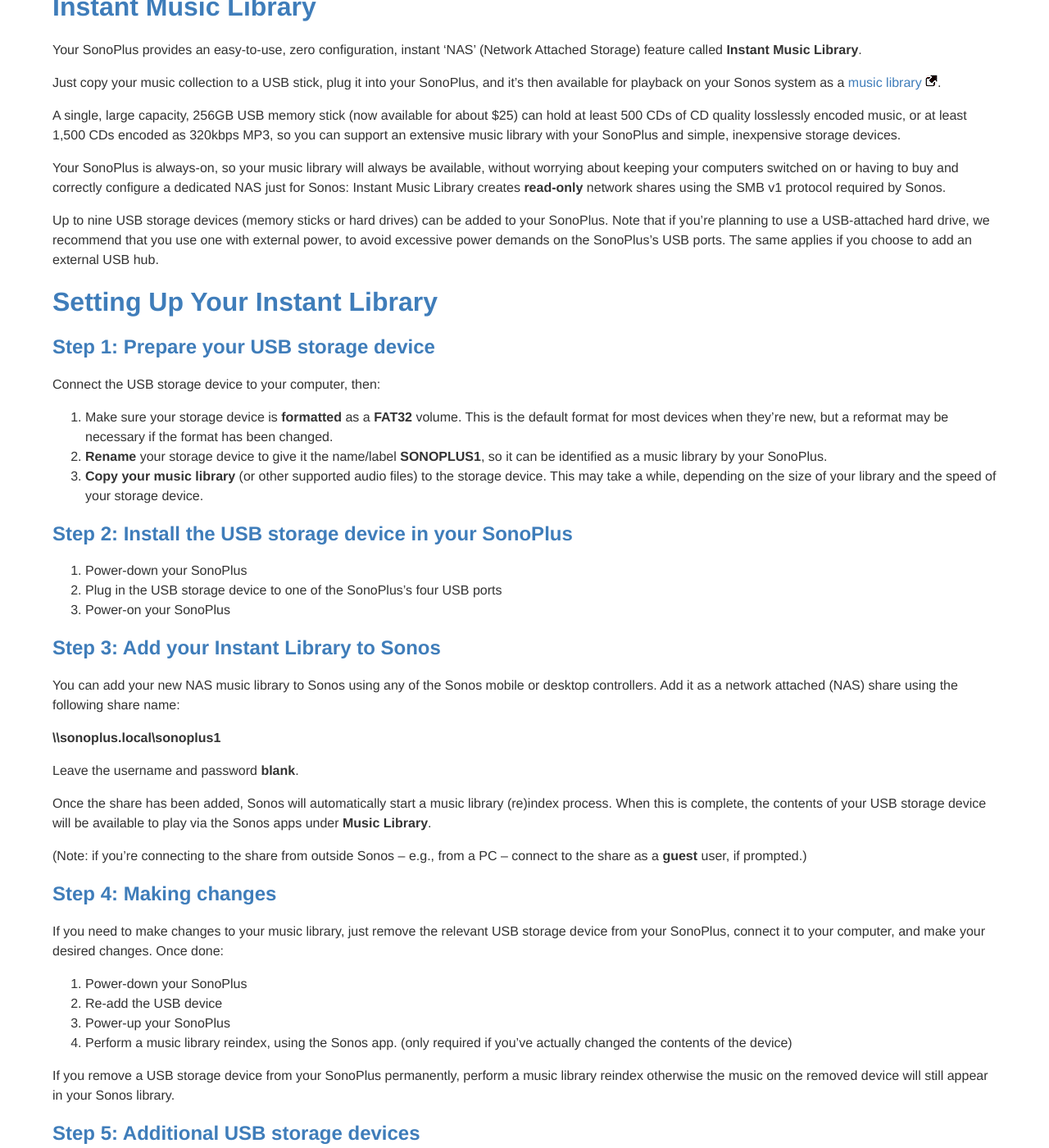
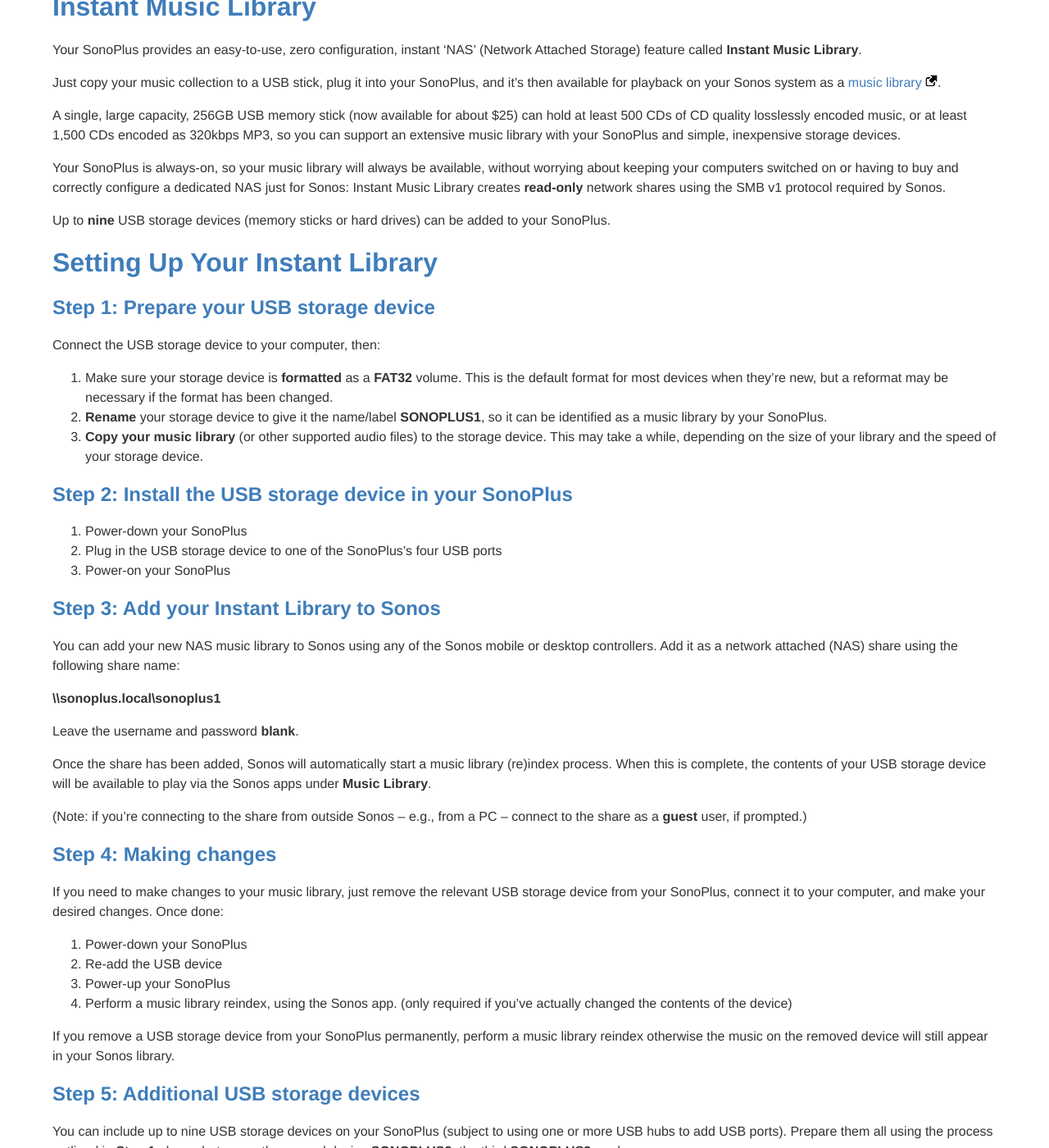
Before and after one commit to avantrec/avantrec.github.io, a Jekyll site: the page built from sonoplus/instantlibrary.md, in a window 1280 px wide and 1400 px high, scrolled down 219 px. Shown: the whole window at 82% size. Built offline with Jekyll 4.4.1, drawn with Linux system fonts in a browser that asks for light colours; some of the changed text lies outside the part shown.

Commit message:
Try again ...

```diff
--- a/sonoplus/instantlibrary.md
+++ b/sonoplus/instantlibrary.md
@@ -7,13 +7,13 @@
 
 Your SonoPlus provides an easy-to-use, zero configuration, instant 'NAS' (Network Attached Storage) feature called **Instant Music Library**.
 
-Just copy your music collection to a USB stick, plug it into your SonoPlus, and it's then available for playback on your Sonos system as a [music library](https://support.sonos.com/s/article/257) ![SonoPlus](/images/external_link.png).
+Just copy your music collection to a USB stick, plug it into your SonoPlus, and it's then available for playback on your Sonos system as a [music library](https://support.sonos.com/s/article/257) ![External](/images/external_link.png).
 
 A single, large capacity, 256GB USB memory stick (now available for about $25) can hold at least 500 CDs of CD quality losslessly encoded music, or at least 1,500 CDs encoded as 320kbps MP3, so you can support an extensive music library with your SonoPlus and simple, inexpensive storage devices.
 
 Your SonoPlus is always-on, so your music library will always be available, without worrying about keeping your computers switched on or having to buy and correctly configure a dedicated NAS just for Sonos: Instant Music Library creates **read-only** network shares using the SMB v1 protocol required by Sonos.
 
-Up to nine USB storage devices (memory sticks or hard drives) can be added to your SonoPlus. Note that if you're planning to use a USB-attached hard drive, we recommend that you use one with external power, to avoid excessive power demands on the SonoPlus's USB ports. The same applies if you choose to add an external USB hub.
+Up to **nine** USB storage devices (memory sticks or hard drives) can be added to your SonoPlus.
 
 # Setting Up Your Instant Library
 
```
Also changed, not shown: other parts of sonoplus/instantlibrary.md (+2 -0 lines).
